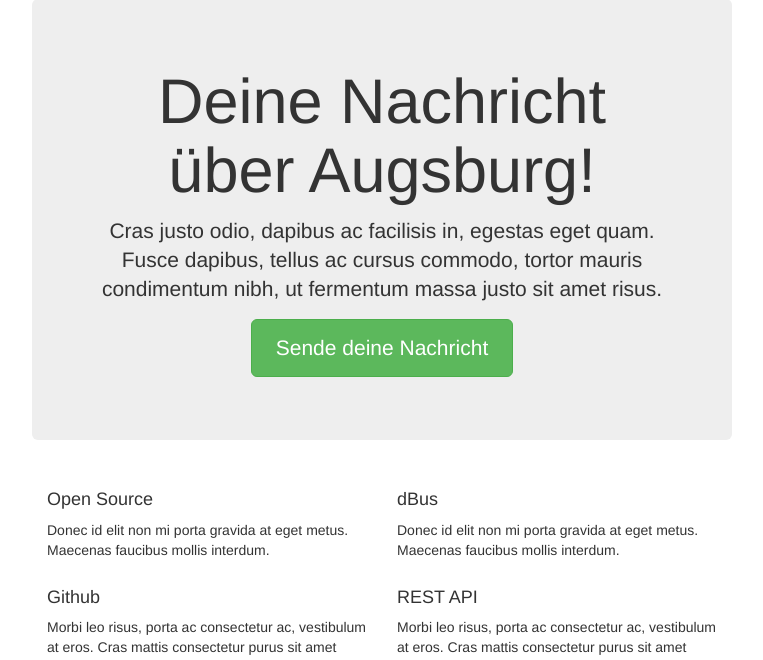
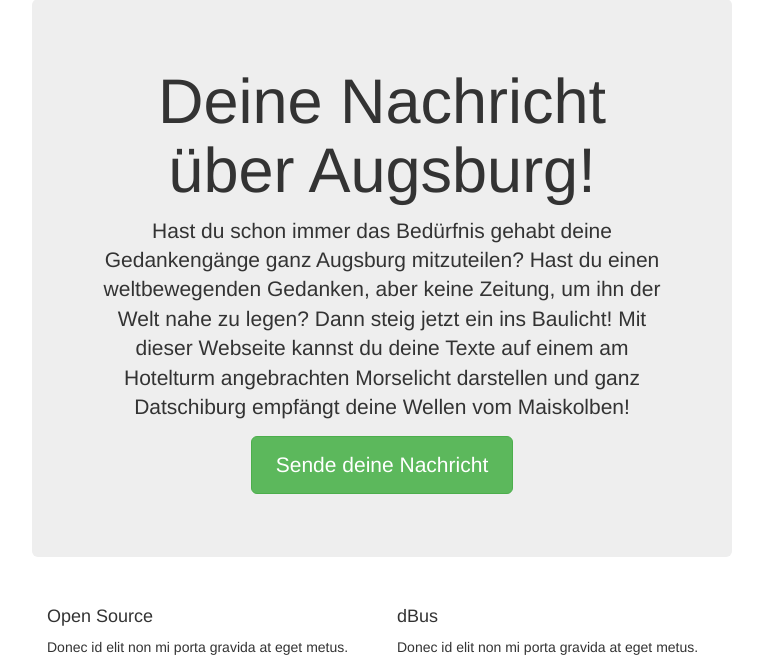
Before and after one commit to elnappo/Baulicht, a Django app: page / in a window 1280 px wide. Shown: the part 121-781 px from the top of the page, without its empty margins (258-1021 px from the left). Run offline with Django 3.2, Linux system fonts and the light colour scheme; parts of the project's set-up code (start-up, migrations or seed data) failed here and were passed over; some libraries are stand-ins or nearby versions.

Commit message:
Propagandamode

```diff
--- a/Webinterface/main/templates/index.html
+++ b/Webinterface/main/templates/index.html
@@ -7,7 +7,10 @@
 {% block content %}
     <div class="jumbotron">
         <h1>Deine Nachricht über Augsburg!</h1>
-        <p class="lead">Cras justo odio, dapibus ac facilisis in, egestas eget quam. Fusce dapibus, tellus ac cursus commodo, tortor mauris condimentum nibh, ut fermentum massa justo sit amet risus.</p>
+        <p class="lead">Hast du schon immer das Bedürfnis gehabt deine Gedankengänge ganz Augsburg mitzuteilen? Hast du
+        einen weltbewegenden Gedanken, aber keine Zeitung, um ihn der Welt nahe zu legen? Dann steig jetzt ein ins
+        Baulicht! Mit dieser Webseite kannst du deine Texte auf einem am Hotelturm angebrachten Morselicht darstellen
+        und ganz Datschiburg empfängt deine Wellen vom Maiskolben!</p>
         <p><a class="btn btn-lg btn-success" href="{% url 'messages:create' %}" role="button">Sende deine Nachricht</a></p>
       </div>
 
```
